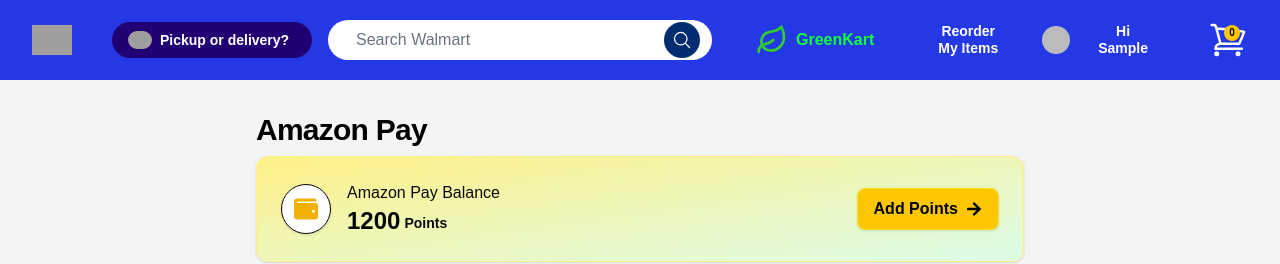
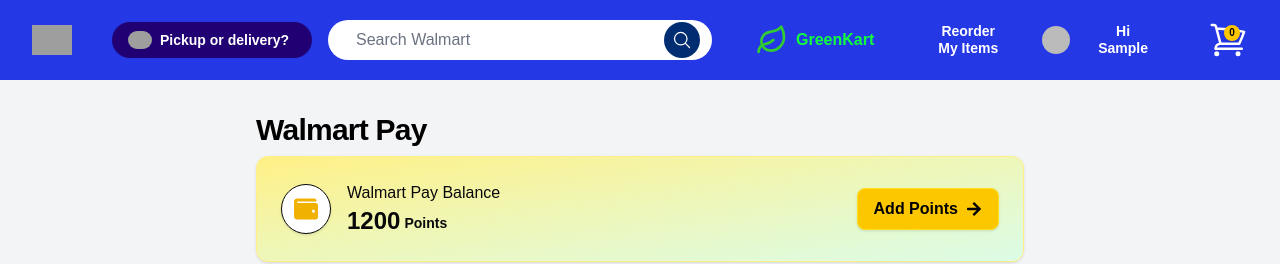
Before and after one commit to Ujjwal-singh32/Walmart, a Next.js app: page /wallet in a window 1280 px wide. Shown: the top 264 px of the page. Built offline with nearby package versions, Linux system fonts and the light colour scheme; no server answers; the database is empty; sample sign-in values are in the browser's storage; grey boxes are pictures that could not be loaded; some icons are missing.

Commit message:
all walmart name fix

```diff
--- a/src/app/add-product/page.jsx
+++ b/src/app/add-product/page.jsx
@@ -122,7 +122,7 @@
       <form onSubmit={handleSubmit} className="max-w-4xl mx-auto space-y-6">
         <div className="bg-white rounded-xl shadow-md p-6">
           <h2 className="text-xl font-semibold mb-1">Add New Product</h2>
-          <p className="text-sm text-gray-500 mb-4">Fill in the details below to list your product on Amazon</p>
+          <p className="text-sm text-gray-500 mb-4">Fill in the details below to list your product on Walmart</p>
 
           <div className="space-y-4">
             <input name="productId" type="text" className="w-full border p-2 rounded" value={form.productId} readOnly />
--- a/src/app/cart/page.jsx
+++ b/src/app/cart/page.jsx
@@ -21,7 +21,7 @@
 import { useCart } from "@/context/cartContext";
 import Image from "next/image";
 
-export default function AmazonCart() {
+export default function WalmartCart() {
   const router = useRouter();
   const {
     cartItems,
--- a/src/app/checkout/page.jsx
+++ b/src/app/checkout/page.jsx
@@ -11,7 +11,7 @@
 import { FaWallet } from "react-icons/fa";
 import { toast } from "react-toastify";
 
-export default function AmazonCheckout() {
+export default function WalmartCheckout() {
   const router = useRouter();
   const { user } = useUser();
   const { cartItems, getTotalPrice } = useCart();
@@ -259,11 +259,11 @@
               </div>
             </div>
 
-            {/* Amazon Pay Balance */}
+            {/* Walmart Pay Balance */}
             <div className="bg-yellow-50 p-6 rounded-lg shadow-sm border border-yellow-200 flex items-center gap-4 mt-6">
               <FaWallet className="text-yellow-500 text-2xl" />
               <div className="flex-1">
-                <div className="font-semibold text-yellow-800">Amazon Pay Balance</div>
+                <div className="font-semibold text-yellow-800">Walmart Pay Balance</div>
                 <div className="text-sm text-yellow-700">Available: <span className="font-bold">{walletPoints} Points</span></div>
               </div>
               <label className="flex items-center gap-2 cursor-pointer">
@@ -276,7 +276,7 @@
                   }}
                   className="accent-yellow-500 w-5 h-5"
                 />
-                <span className="text-sm font-medium text-yellow-900">Use Amazon Pay</span>
+                <span className="text-sm font-medium text-yellow-900">Use Walmart Pay</span>
               </label>
             </div>
           </div>
@@ -304,7 +304,7 @@
                   <div className="flex justify-between">Packaging: <span>${summary.packaging.price}</span></div>
                   <div className="flex justify-between text-green-700">Discount: <span>- ${summary.discount.toFixed(2)}</span></div>
                   {useWallet && walletUsed > 0 && (
-                    <div className="flex justify-between text-blue-700 font-medium">Amazon Pay Used: <span>- ${walletUsed}</span></div>
+                    <div className="flex justify-between text-blue-700 font-medium">Walmart Pay Used: <span>- ${walletUsed}</span></div>
                   )}
                   <div className="border-t pt-2 font-bold flex justify-between text-lg text-red-600">
                     <span>Total:</span>
--- a/src/app/green-products/[productId]/page.jsx
+++ b/src/app/green-products/[productId]/page.jsx
@@ -240,7 +240,7 @@
                                 </li>
                                 <li className="flex items-start gap-2">
                                     <span>💰</span>
-                                    <span>5% Cashback on Amazon Pay</span>
+                                    <span>5% Cashback on Walmart Pay</span>
                                 </li>
                                 <li className="flex items-start gap-2">
                                     <span>📦</span>
--- a/src/app/products/[productId]/page.jsx
+++ b/src/app/products/[productId]/page.jsx
@@ -268,7 +268,7 @@
                 </li>
                 <li className="flex items-start gap-2">
                   <span>💰</span>
-                  <span>5% Cashback on Amazon Pay</span>
+                  <span>5% Cashback on Walmart Pay</span>
                 </li>
                 <li className="flex items-start gap-2">
                   <span>📦</span>
--- a/src/app/profile/page.jsx
+++ b/src/app/profile/page.jsx
@@ -28,7 +28,7 @@
   return null;
 };
 
-export default function AmazonDashboard() {
+export default function WalmartDashboard() {
   const { user } = useUser();
   const router = useRouter();
   const [userData, setUserData] = useState(null);
--- a/src/app/track/page.jsx
+++ b/src/app/track/page.jsx
@@ -359,7 +359,7 @@
               <h3 className="font-semibold text-lg mb-1">🎉 Congrats!</h3>
               <p>
                 You have saved <span className="font-bold text-green-700">${Number(orderData.discount).toFixed(2)}</span> on this group order.
-                It has been added to your Amazon Pay Wallet.
+                It has been added to your Walmart Pay Wallet.
               </p>
             </div>
          )}
--- a/src/app/wallet/page.jsx
+++ b/src/app/wallet/page.jsx
@@ -54,7 +54,7 @@
       <div className="bg-gray-100 min-h-[80vh] pb-10">
         <div className="max-w-3xl mx-auto pt-8 space-y-8">
           {/* Header */}
-          <h1 className="text-3xl font-semibold text-black tracking-tight mb-2">Amazon Pay</h1>
+          <h1 className="text-3xl font-semibold text-black tracking-tight mb-2">Walmart Pay</h1>
 
           {/* Wallet Card */}
           <div className="flex flex-col md:flex-row items-center justify-between gap-4 bg-gradient-to-br from-yellow-200 to-green-100 rounded-xl shadow p-6 border border-yellow-200">
@@ -63,7 +63,7 @@
                 <FaWallet className="text-yellow-500 text-2xl" />
               </div>
               <div>
-                <div className="text-base font-medium">Amazon Pay Balance</div>
+                <div className="text-base font-medium">Walmart Pay Balance</div>
                 <div className="text-2xl font-bold flex items-end gap-1">{walletPoints} <span className="text-sm mb-1">Points</span></div>
               </div>
             </div>
```
Also changed, not shown: src/animations/leaf.json.
